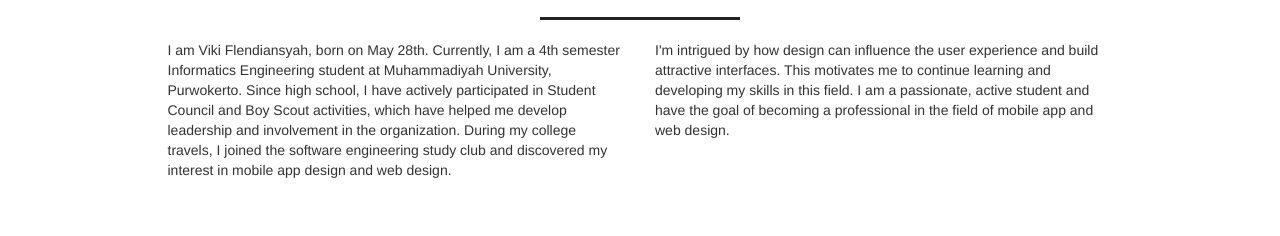
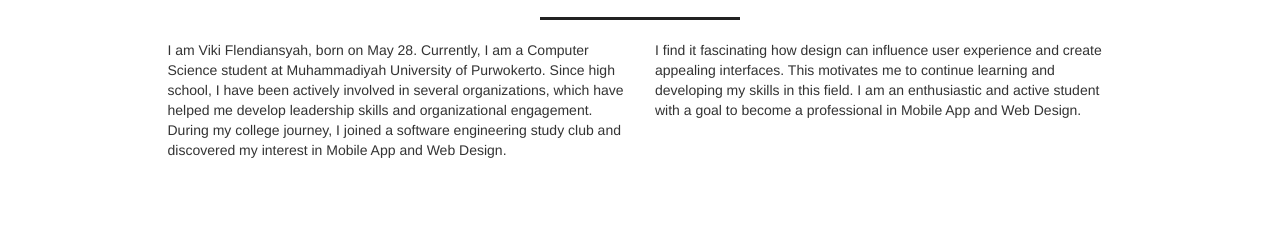
Before and after one commit to vikifsyh/vfsyah, a plain HTML site: page index.html in a window 1280 px wide. Shown: the part 564-800 px from the top of the page. Drawn offline with Linux system fonts and the light colour scheme.

Commit message:
seventh commit

```diff
--- a/index.html
+++ b/index.html
@@ -71,11 +71,11 @@
 
         <div class="row">
           <div class="col-sm-5 col-sm-offset-1">
-            <p>I am Viki Flendiansyah, born on May 28th. Currently, I am a 4th semester Informatics Engineering student at Muhammadiyah University, Purwokerto. Since high school, I have actively participated in Student Council and Boy Scout activities, which have helped me develop leadership and involvement in the organization. During my college travels, I joined the software engineering study club and discovered my interest in mobile app design and web design.
+            <p>I am Viki Flendiansyah, born on May 28. Currently, I am a Computer Science student at Muhammadiyah University of Purwokerto. Since high school, I have been actively involved in several organizations, which have helped me develop leadership skills and organizational engagement. During my college journey, I joined a software engineering study club and discovered my interest in Mobile App and Web Design.
             </p>
           </div>
           <div class="col-sm-5">
-            <p>I'm intrigued by how design can influence the user experience and build attractive interfaces. This motivates me to continue learning and developing my skills in this field. I am a passionate, active student and have the goal of becoming a professional in the field of mobile app and web design.</p>
+            <p> I find it fascinating how design can influence user experience and create appealing interfaces. This motivates me to continue learning and developing my skills in this field. I am an enthusiastic and active student with a goal to become a professional in Mobile App and Web Design.</p>
           </div>
         </div>
 
```
